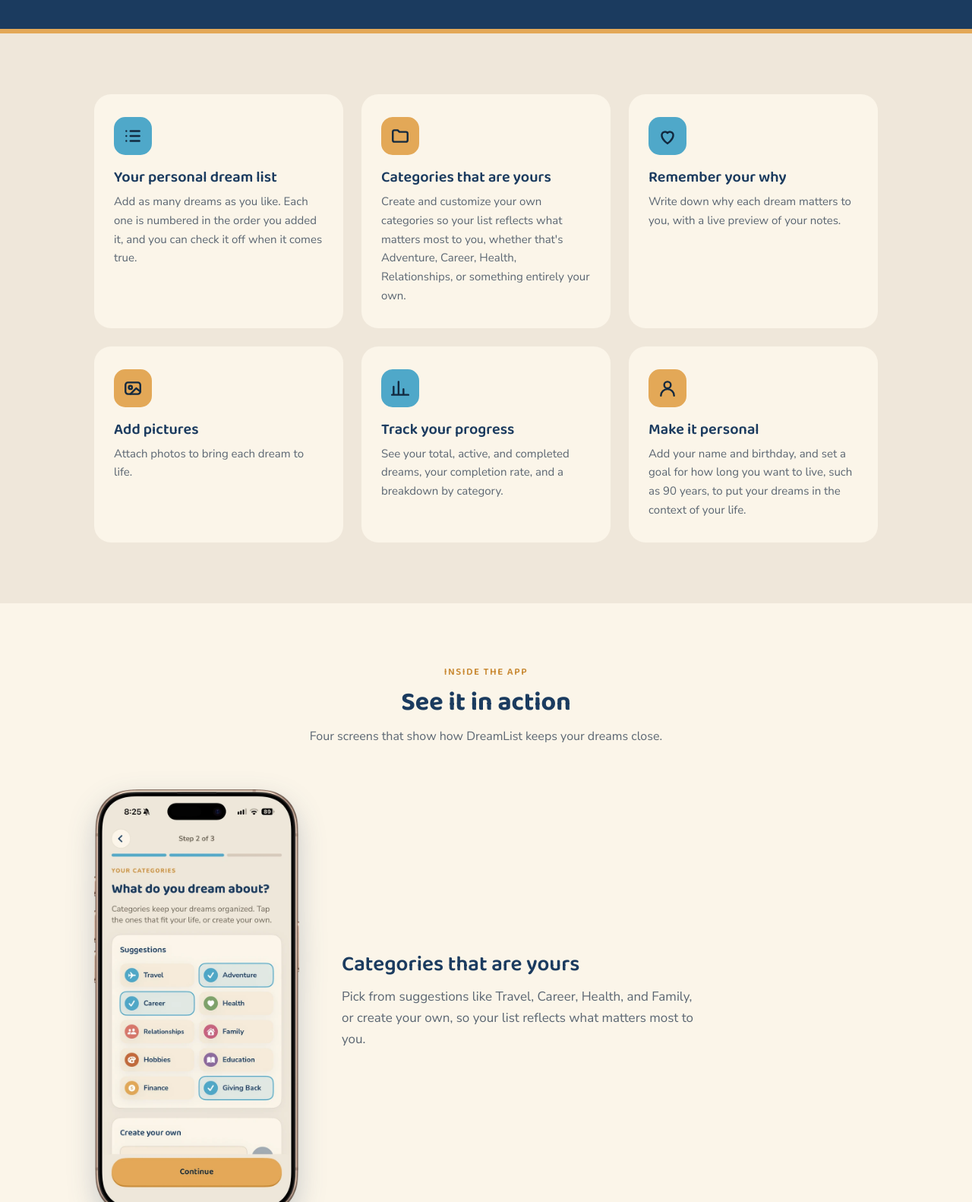
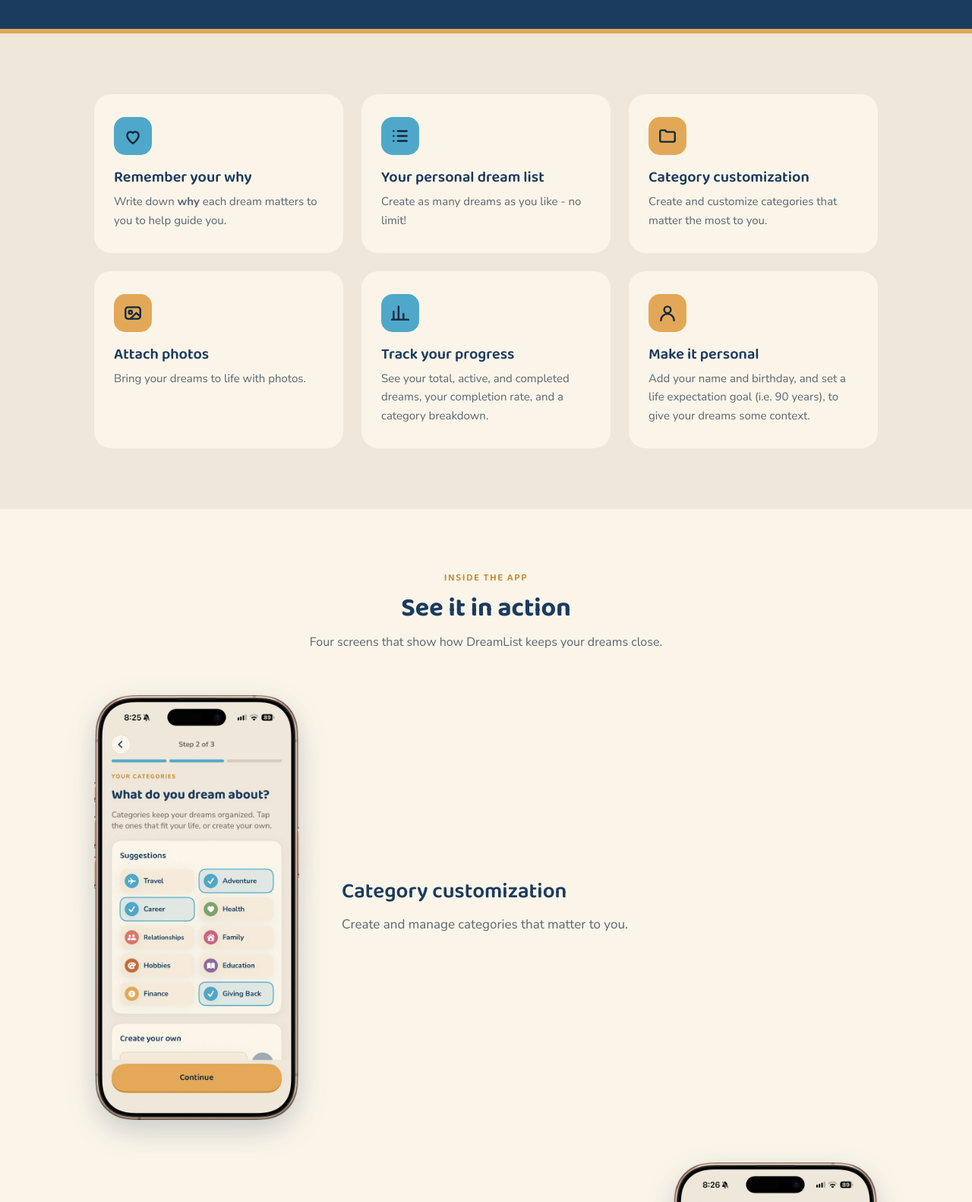
Before and after one commit to daveanthold2/dreamlistapp, a plain HTML site: page features.html in a window 1280 px wide. Shown: the part 300-1882 px from the top of the page at 76% size. Drawn offline with Linux system fonts and the light colour scheme.

Commit message:
Update features.html

```diff
--- a/features.html
+++ b/features.html
@@ -37,34 +37,34 @@
   <div class="wrap">
     <div class="cards" style="margin-top:0;">
       <div class="card">
+        <div class="ico"><svg viewBox="0 0 24 24"><path d="M12 21s-7-4.4-7-10a4 4 0 0 1 7-2.6A4 4 0 0 1 19 11c0 5.6-7 10-7 10z"/></svg></div>
+        <h3>Remember your why</h3>
+        <p>Write down <strong>why</strong> each dream matters to you to help guide you.</p>
+      </div>
+      <div class="card">
         <div class="ico"><svg viewBox="0 0 24 24"><path d="M9 6h11M9 12h11M9 18h11"/><path d="M4 6h.01M4 12h.01M4 18h.01"/></svg></div>
         <h3>Your personal dream list</h3>
-        <p>Add as many dreams as you like. Each one is numbered in the order you added it, and you can check it off when it comes true.</p>
+        <p>Create as many dreams as you like - no limit!</p>
       </div>
       <div class="card">
         <div class="ico gold"><svg viewBox="0 0 24 24"><path d="M3 7a2 2 0 0 1 2-2h4l2 2h8a2 2 0 0 1 2 2v8a2 2 0 0 1-2 2H5a2 2 0 0 1-2-2z"/></svg></div>
-        <h3>Categories that are yours</h3>
-        <p>Create and customize your own categories so your list reflects what matters most to you, whether that's Adventure, Career, Health, Relationships, or something entirely your own.</p>
-      </div>
-      <div class="card">
-        <div class="ico"><svg viewBox="0 0 24 24"><path d="M12 21s-7-4.4-7-10a4 4 0 0 1 7-2.6A4 4 0 0 1 19 11c0 5.6-7 10-7 10z"/></svg></div>
-        <h3>Remember your why</h3>
-        <p>Write down why each dream matters to you, with a live preview of your notes.</p>
+        <h3>Category customization</h3>
+        <p>Create and customize categories that matter the most to you.</p>
       </div>
       <div class="card">
         <div class="ico gold"><svg viewBox="0 0 24 24"><rect x="3" y="5" width="18" height="14" rx="3"/><circle cx="9" cy="11" r="2"/><path d="M21 16l-5-4-7 7"/></svg></div>
-        <h3>Add pictures</h3>
-        <p>Attach photos to bring each dream to life.</p>
+        <h3>Attach photos</h3>
+        <p>Bring your dreams to life with photos.</p>
       </div>
       <div class="card">
         <div class="ico"><svg viewBox="0 0 24 24"><path d="M4 20V10M10 20V4M16 20v-7M22 20H2"/></svg></div>
         <h3>Track your progress</h3>
-        <p>See your total, active, and completed dreams, your completion rate, and a breakdown by category.</p>
+        <p>See your total, active, and completed dreams, your completion rate, and a category breakdown.</p>
       </div>
       <div class="card">
         <div class="ico gold"><svg viewBox="0 0 24 24"><circle cx="12" cy="8" r="4"/><path d="M4 21a8 8 0 0 1 16 0"/></svg></div>
         <h3>Make it personal</h3>
-        <p>Add your name and birthday, and set a goal for how long you want to live, such as 90 years, to put your dreams in the context of your life.</p>
+        <p>Add your name and birthday, and set a life expectation goal (i.e. 90 years), to give your dreams some context.</p>
       </div>
     </div>
 </section>
@@ -80,8 +80,8 @@
     <div class="showcase">
       <img class="shot" src="images/dreamlist-app-2-categories.webp" width="640" height="1326" loading="lazy" alt="Choosing life categories such as Adventure, Career, Health, and Giving Back">
       <div>
-        <h3>Categories that are yours</h3>
-        <p>Pick from suggestions like Travel, Career, Health, and Family, or create your own, so your list reflects what matters most to you.</p>
+        <h3>Category customization</h3>
+        <p>Create and manage categories that matter to you.</p>
       </div>
     </div>
 
```
